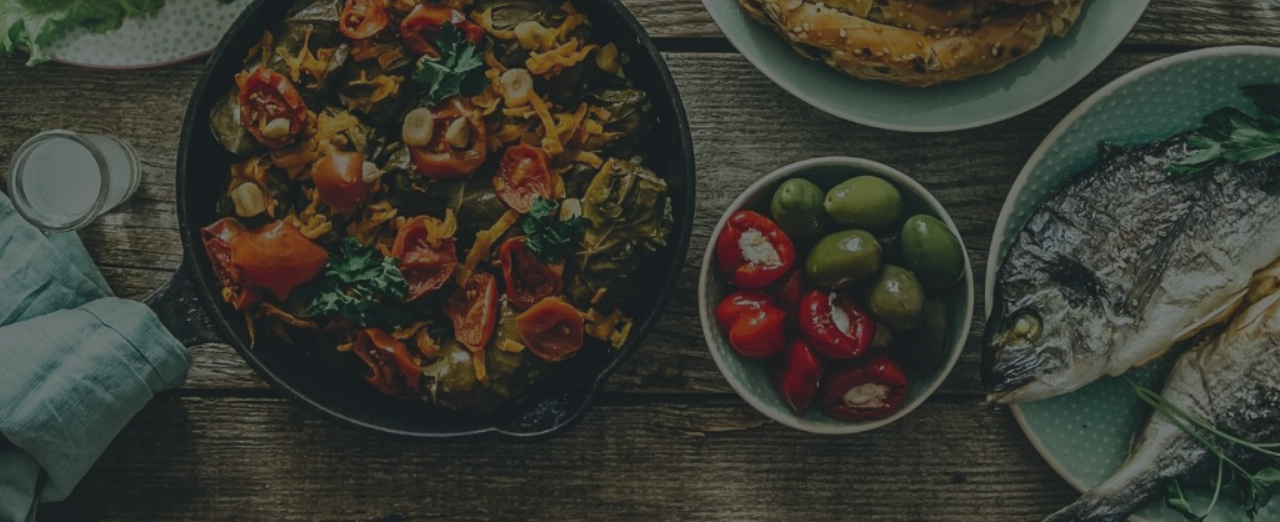
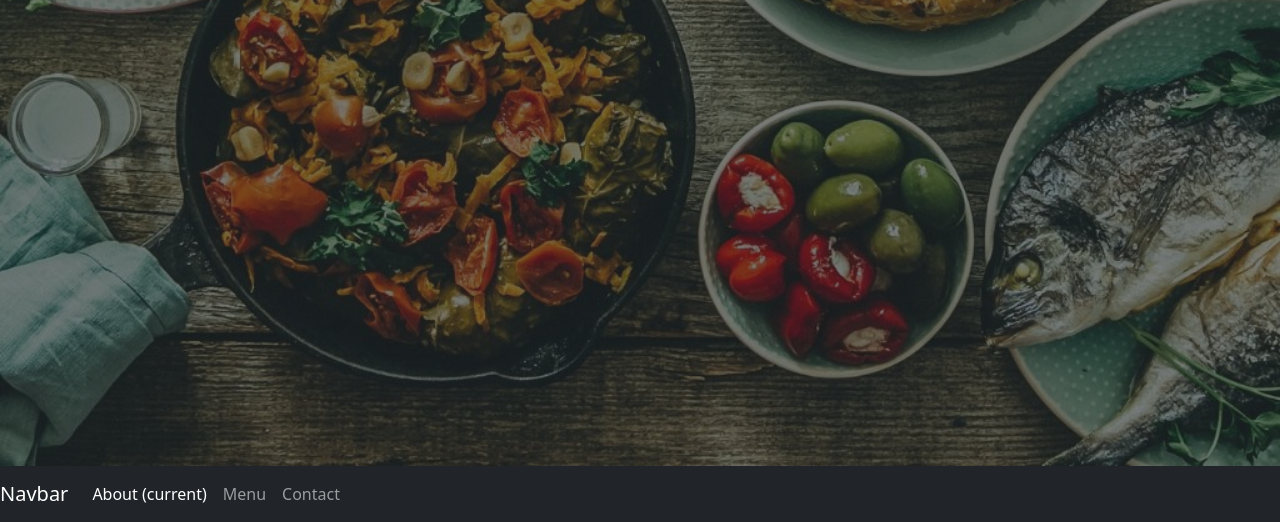
Before and after one commit to NataJenkins/RestaurantPage, a website built with webpack: page dist/index.html in a window 1280 px wide. Shown: the part 494-1016 px from the top of the page. Built offline with nearby package versions, Linux system fonts and the light colour scheme; a web font is replaced by a local one.

Commit message:
js navbar

```diff
--- a/src/index.js
+++ b/src/index.js
@@ -1 +1,10 @@
-import "./styless.css";
+// import "./styless.css";
+import navbar from "./navbar";
+
+const pageLoad = () => {
+  const htmlElements = [navbar()];
+  // const container = document.querySelector('#content');
+  // for (let j = 0; j <= htmlElements.length; j += 1) {
+  //   container.appendChild(htmlElements[j]);
+};
+pageLoad();
--- /dev/null
+++ b/src/navbar.js
@@ -0,0 +1,32 @@
+const navbar = (() => {
+  const contentContainer = document.querySelector("#content");
+
+  const nav = document.createElement("nav");
+  nav.innerHTML = `
+  <nav class="navbar navbar-expand-lg navbar-dark bg-dark">
+  <a class="navbar-brand" href="#">Navbar</a>
+  <button
+    class="navbar-toggler"
+    type="button"
+    data-toggle="collapse"
+    data-target="#navbarNavAltMarkup"
+    aria-controls="navbarNavAltMarkup"
+    aria-expanded="false"
+    aria-label="Toggle navigation"
+  >
+    <span class="navbar-toggler-icon"></span>
+  </button>
+  <div class="collapse navbar-collapse" id="navbarNavAltMarkup">
+    <div class="navbar-nav">
+      <a class="nav-item nav-link active" href="#"
+        >About <span class="sr-only">(current)</span></a
+      >
+      <a class="nav-item nav-link" href="#">Menu</a>
+      <a class="nav-item nav-link" href="#">Contact</a>
+    </div>
+  </div>
+</nav>`;
+  contentContainer.appendChild(nav);
+})();
+
+export default navbar;
--- a/src/styless.css
+++ b/src/styless.css
@@ -1,3 +1,7 @@
+body {
+  background-color: #212529;
+}
+
 #content {
   background-color: #212529;
 }
```
Also changed, not shown: dist/index.html, dist/main.js.
